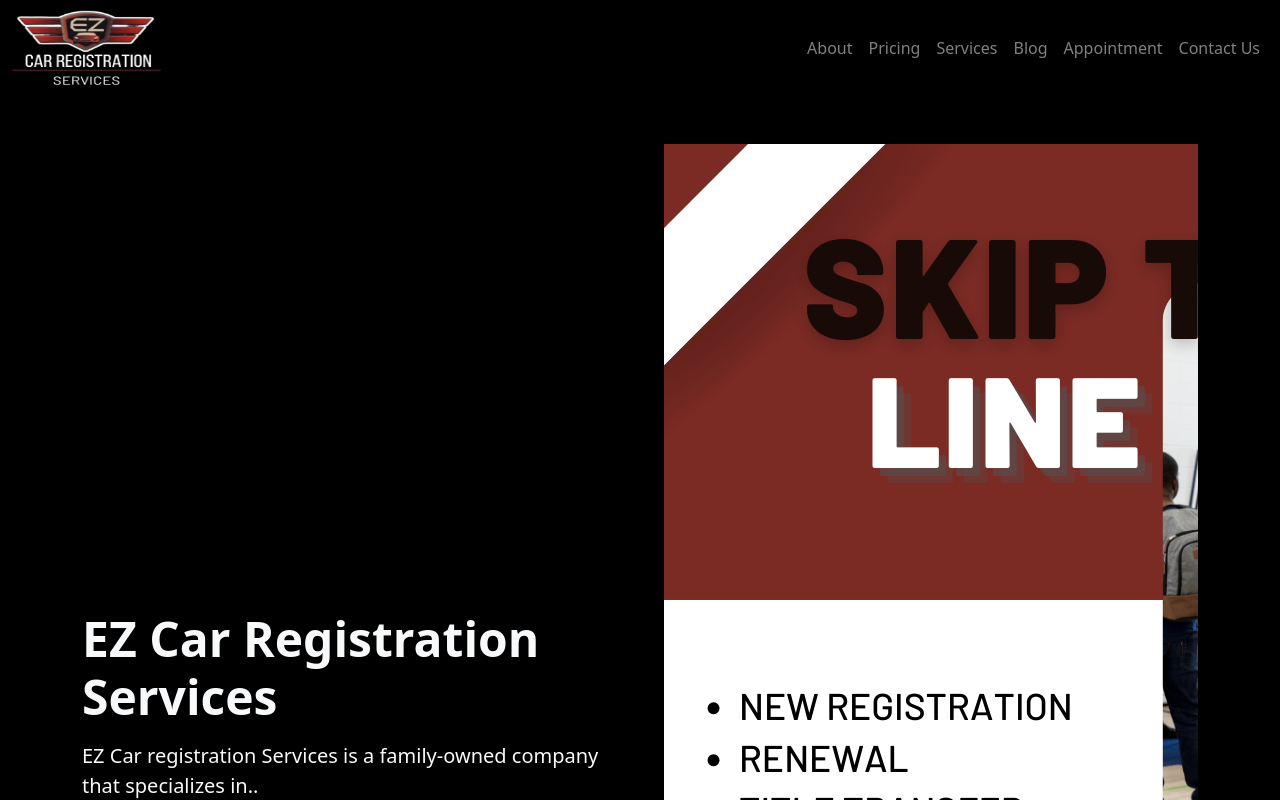
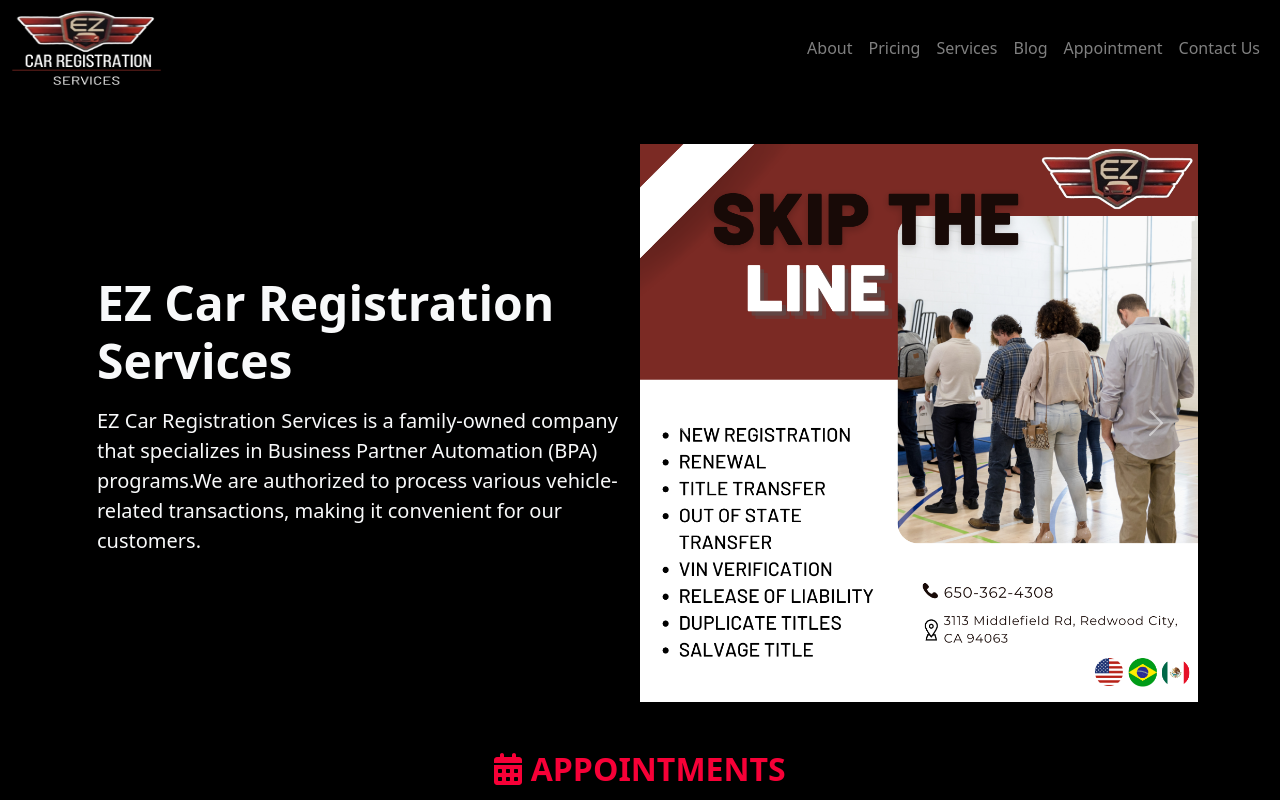
Before and after one commit to Honshu11/ez-car-landing-page, a React (Vite) app: page / in a window 1280 px wide. Shown: the top 800 px of the page. Built offline with nearby package versions, Linux system fonts and the light colour scheme; a web font is replaced by a local one.

Commit message:
Carousel Buttons Issue Fixed

```diff
--- a/src/Components/About/About.jsx
+++ b/src/Components/About/About.jsx
@@ -17,33 +17,31 @@ function About() {
 }
 */}
 
-function About(){
-  return(
+function About() {
+  return (
     <div id="about" className="container col-xxl-8 text-light">
-      <div className="row flex-lg-row-reverse align-items-center g-5 py-5">
-        <div className="col-10 col-sm-8 col-lg-6">
+      <div className="d-flex flex-lg-row flex-column-reverse align-items-center g-5 py-5">
+        <div className="col-lg-6">
+          <h1 className="display-5 fw-bold 1h-1 mb-3">EZ Car Registration Services</h1>
+          <p className="lead"> EZ Car Registration Services is a family-owned company that specializes in Business Partner Automation (BPA) programs.We are authorized to process various vehicle-related transactions, making it convenient for our customers.</p>
+        </div>
         <div id="carousel" className="carousel slide" data-bs-ride="carousel">
           <div className="carousel-inner">
             <div className="carousel-item active">
-                <img src=".\Images\ezcar-getYourStickersLicense.png" alt="license plate picture." />
+              <img src=".\Images\ezcar-getYourStickersLicense.png" alt="license plate picture." className="img-fluid" />
             </div>
             <div className="carousel-item active">
-                <img src=".\Images\EzCar-skipTheLine.png" alt="People waiting in line." />
+              <img src=".\Images\EzCar-skipTheLine.png" alt="People waiting in line." className="img-fluid" />
             </div>
           </div>
-            <button className='carousel-control-prev' type='button' data-bs-target='carousel' data-bs-slide='prev'>
+          <button className='carousel-control-prev' data-bs-target='#carousel' data-bs-slide='prev'>
             <span className='carousel-control-prev-icon' aria-hidden='true'></span>
             <span className='visually-hidden'>Previous</span>
           </button>
-            <button src='carousel-control-next' type='button' data-bs-target='carousel' data-bs-slide='next'>
+          <button className='carousel-control-next' data-bs-target='#carousel' data-bs-slide='next'>
             <span className='carousel-control-next-icon' aria-hidden='true'></span>
             <span className='visually-hidden'>Next</span>
           </button>
-          </div>
-        </div>
-        <div className="col-lg-6">
-          <h1 className="display-5 fw-bold 1h-1 mb-3">EZ Car Registration Services</h1>
-          <p className="lead">EZ Car registration Services is a family-owned company that specializes in.. </p>
         </div>
       </div>
     </div>
```
Lines whose indentation alone changed are shown as unchanged.
